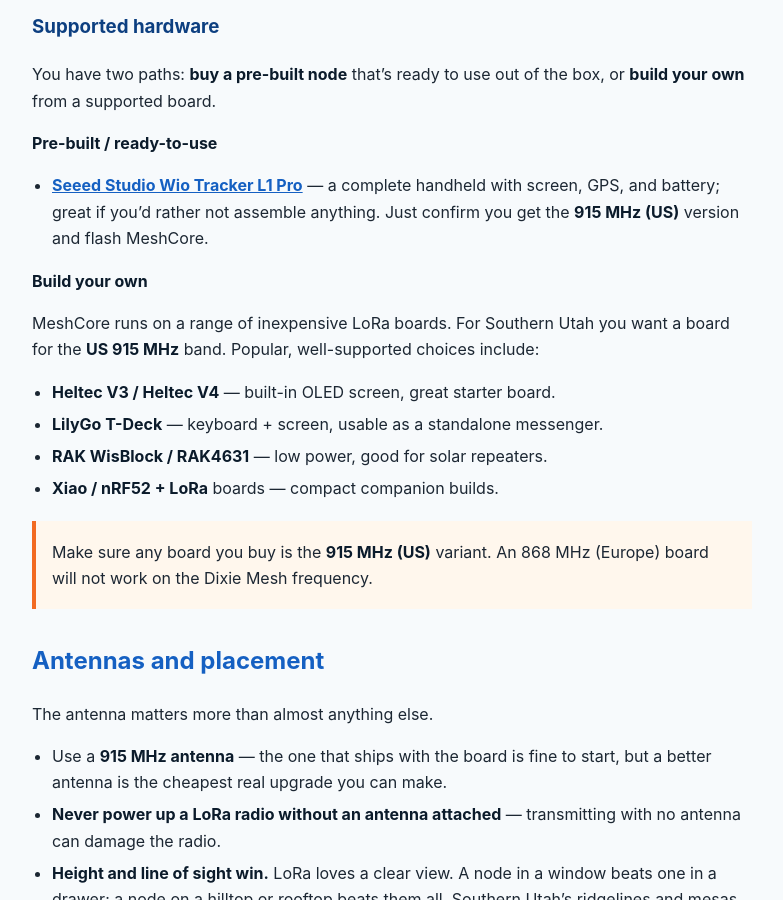
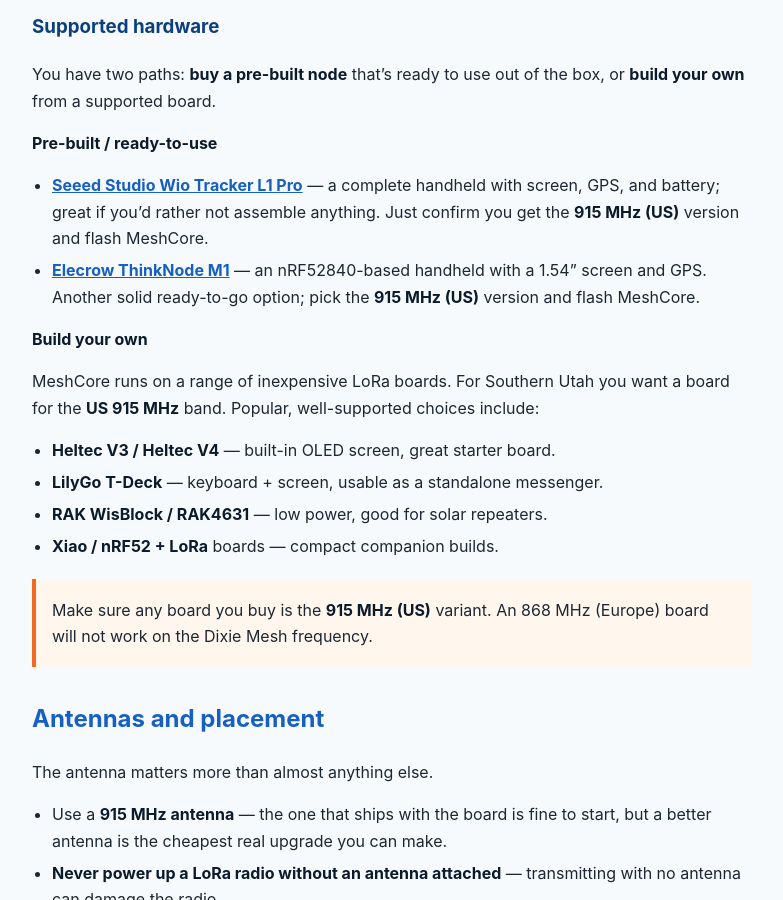
Before and after one commit to dixiemesh/dixiemesh.github.io, a Jekyll site: the page built from getting-started.md, in a window 1280 px wide and 900 px high, scrolled down 1760 px. Shown: the whole window, without its empty margins (248-1031 px from the left). Built offline with Jekyll 4.4.1, drawn with Linux system fonts in a browser that asks for light colours.

Commit message:
Add Elecrow ThinkNode M1 to pre-built nodes
Co-Authored-By: Claude Opus 4.8 <noreply@anthropic.com>

```diff
--- a/getting-started.md
+++ b/getting-started.md
@@ -70,6 +70,9 @@ or **build your own** from a supported board.
   — a complete handheld with screen, GPS, and battery; great if you'd rather not
   assemble anything. Just confirm you get the **915 MHz (US)** version and flash
   MeshCore.
+- **[Elecrow ThinkNode M1](https://www.elecrow.com/thinknode-m1-meshtastic-lora-signal-transceiver-powered-by-nrf52840-with-154-screen-support-gps.html)**
+  — an nRF52840-based handheld with a 1.54" screen and GPS. Another solid
+  ready-to-go option; pick the **915 MHz (US)** version and flash MeshCore.
 
 **Build your own**
 
```
